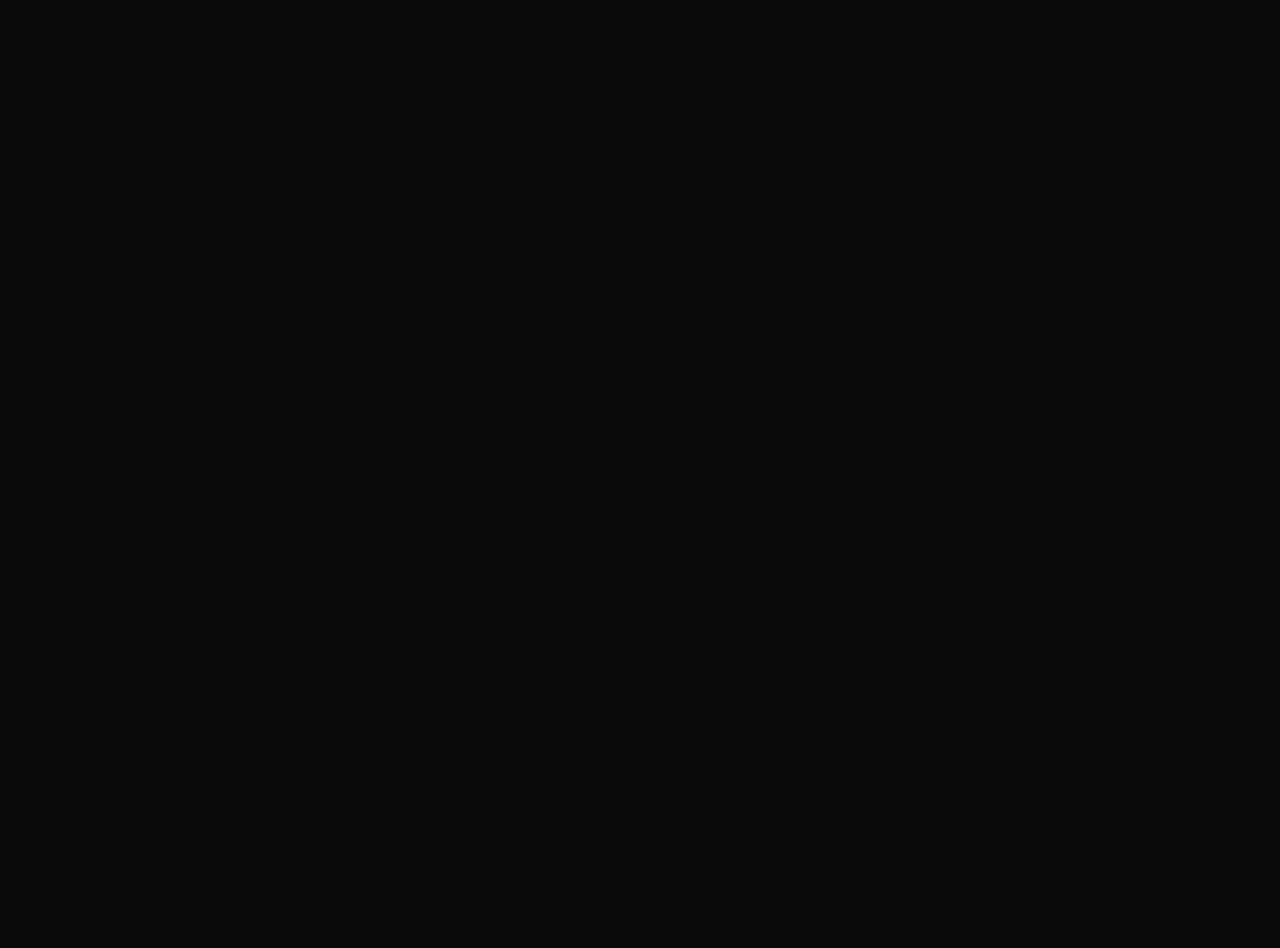
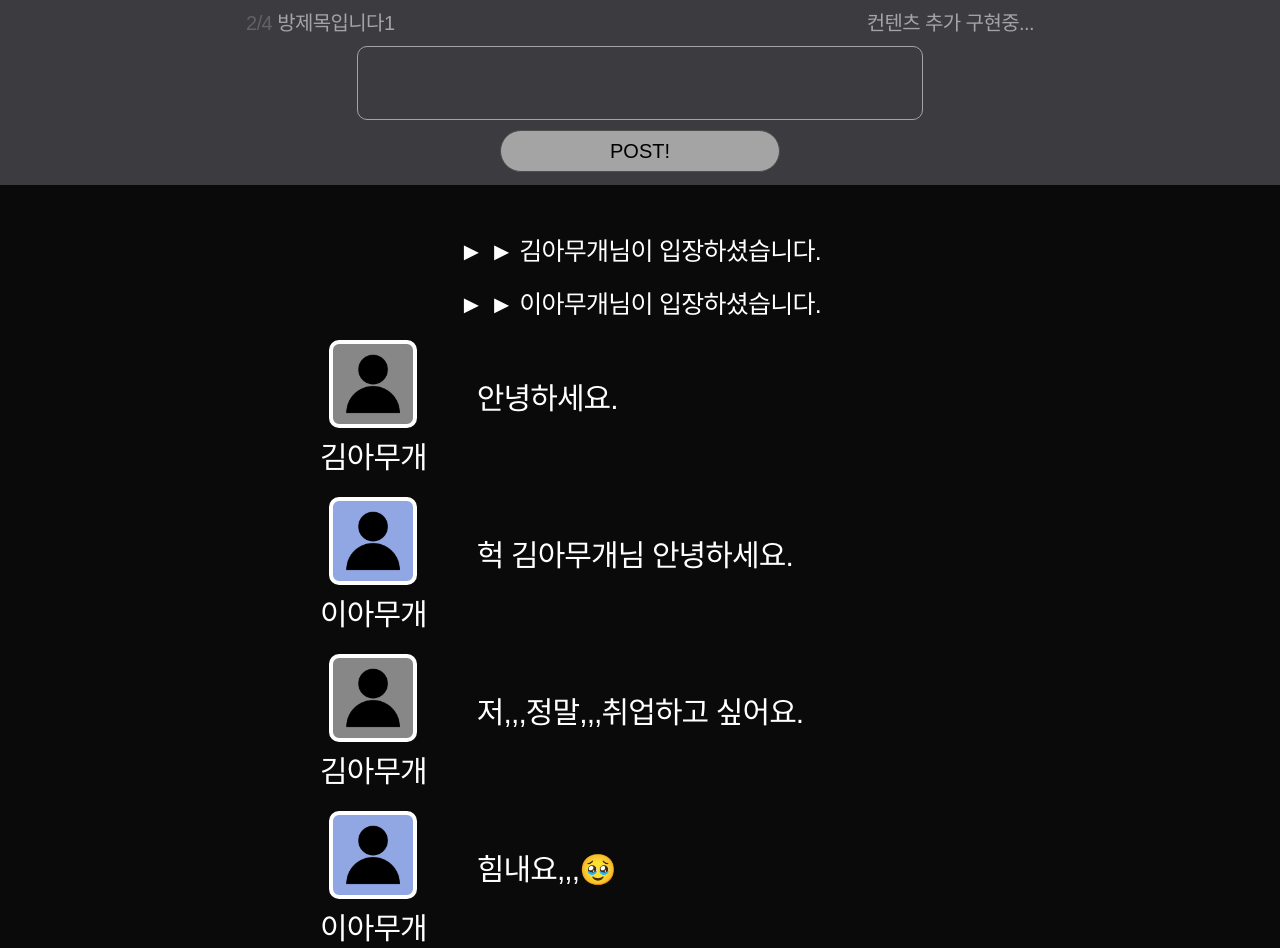
Before and after one commit to daehoddunddun/DHHH-Chatting, a React (Vite) app: page /room in a window 1280 px wide. Before the commit this address had no page. Before the commit the page ends 800 px from the top, so only its background shows below. Built offline with nearby package versions, Linux system fonts and the light colour scheme.

Commit message:
11/06 chatting layout commit

```diff
--- a/src/Router.jsx
+++ b/src/Router.jsx
@@ -3,6 +3,7 @@ import { BrowserRouter, Route, Routes } from "react-router-dom";
 import Chat from "./pages/chat/Chat";
 import Index from "./pages/Index";
 import CreateRoom from "./pages/chat/create/CreateRoom";
+import RoomContens from "./pages/chat/room/RoomContens";
 
 const Router = () => {
   return (
@@ -11,6 +12,7 @@ const Router = () => {
         <Route path="/" element={<Index />} />
         <Route path="/chat" element={<Chat />} />
         <Route path="/chat/create" element={<CreateRoom />} />
+        <Route path="/room" element={<RoomContens />} />
       </Routes>
     </BrowserRouter>
   );
--- a/src/pages/chat/Chat.jsx
+++ b/src/pages/chat/Chat.jsx
@@ -10,6 +10,7 @@ function Chat() {
   const createRoom = () => {
     navigate("/chat/create");
   };
+
   return (
     <div className="chat-container">
       <div className="chat-item-warp">
@@ -18,7 +19,14 @@ function Chat() {
             <Link to="/" className="go-home">
               Home
             </Link>
-            <p className="reload">새로고침</p>
+            <p
+              className="reload"
+              onClick={() => {
+                location.reload();
+              }}
+            >
+              새로고침
+            </p>
             <img className="peoples-img" src="./peoples.png" alt="사람이미지" />
           </div>
           <div className="chat-create-item">
--- a/src/pages/chat/Chat.scss
+++ b/src/pages/chat/Chat.scss
@@ -37,6 +37,7 @@
           font-size: 20px;
           margin-left: 20px;
           color: gray;
+          cursor: pointer;
         }
 
         .peoples-img {
--- a/src/pages/chat/components/ChatRoom.jsx
+++ b/src/pages/chat/components/ChatRoom.jsx
@@ -1,4 +1,5 @@
 import React from "react";
+import { Link, useNavigate } from "react-router-dom";
 import "./ChatRoom.scss";
 
 function ChatRoom(props) {
@@ -6,7 +7,9 @@ function ChatRoom(props) {
     <div>
       <div className="chat-room-list">
         <p className="room-num">1</p>
-        <strong className="chat-room-name">방제목입니다1</strong>
+        <Link to="/room" className="chat-room-name">
+          방제목입니다1
+        </Link>
         <div className="chat-create-user">김아무개</div>
         <div className="chat-user-max">2/4</div>
       </div>
--- a/src/pages/chat/components/ChatRoom.scss
+++ b/src/pages/chat/components/ChatRoom.scss
@@ -3,11 +3,14 @@
   justify-content: space-around;
   width: 100%;
   padding-top: 20px;
+
   .room-num {
     font-size: 25px;
   }
   .chat-room-name {
     font-size: 25px;
+    text-decoration: none;
+    cursor: pointer;
   }
   .chat-create-user {
     font-size: 25px;
--- a/src/pages/chat/components/ChatSub.scss
+++ b/src/pages/chat/components/ChatSub.scss
@@ -25,6 +25,10 @@
         letter-spacing: 2px;
         margin: 10px 0;
       }
+
+      .logout {
+        cursor: pointer;
+      }
     }
   }
   .chat-sub-box {
@@ -45,6 +49,7 @@
       border: 1px solid gray;
       border-radius: 10px;
       font-size: 20px;
+      outline: none;
     }
 
     .select-view {
@@ -58,6 +63,7 @@
       input {
         width: 20px;
         height: 20px;
+        outline: none;
       }
 
       p {
--- /dev/null
+++ b/src/pages/chat/room/RoomContens.jsx
@@ -0,0 +1,69 @@
+import React from "react";
+import "./RoomContens.scss";
+
+function RoomContens(props) {
+  return (
+    <div className="room-contents-wrap">
+      <div className="message-post-box">
+        <div className="top-post-menu">
+          <p className="room-info">
+            <span className="room-member-max">2/4</span>방제목입니다1
+          </p>
+          <p className="room-menu-icon">컨텐츠 추가 구현중...</p>
+        </div>
+        <input className="post-input" type="text" />
+        <button className="input-btn">POST!</button>
+      </div>
+      <div className="view-input-message">
+        <p className="login-user">► ► 김아무개님이 입장하셨습니다.</p>
+        <p className="login-user">► ► 이아무개님이 입장하셨습니다.</p>
+        <li className="view-input-box">
+          <div className="user-profile">
+            <img
+              className="user-profile-img"
+              src="./profile.png"
+              alt="유저프로필"
+            />
+            <p className="user-name">김아무개</p>
+          </div>
+          <p className="user-text">안녕하세요.</p>
+        </li>
+        <li className="view-input-box2">
+          <div className="user-profile">
+            <img
+              className="user-profile-img"
+              src="./profile.png"
+              alt="유저프로필"
+            />
+            <p className="user-name">이아무개</p>
+          </div>
+          <p className="user-text">헉 김아무개님 안녕하세요.</p>
+        </li>
+        <li className="view-input-box">
+          <div className="user-profile">
+            <img
+              className="user-profile-img"
+              src="./profile.png"
+              alt="유저프로필"
+            />
+            <p className="user-name">김아무개</p>
+          </div>
+          <p className="user-text">저,,,정말,,,취업하고 싶어요.</p>
+        </li>
+        <li className="view-input-box2">
+          <div className="user-profile">
+            <img
+              className="user-profile-img"
+              src="./profile.png"
+              alt="유저프로필"
+            />
+            <p className="user-name">이아무개</p>
+          </div>
+          <p className="user-text">힘내요,,,🥹</p>
+        </li>
+      </div>
+    </div>
+  );
+}
+
+export default RoomContens;
--- /dev/null
+++ b/src/pages/chat/room/RoomContens.scss
@@ -0,0 +1,139 @@
+.room-contents-wrap {
+  width: 100%;
+  display: flex;
+  flex-direction: column;
+  align-items: center;
+
+  .message-post-box {
+    background: rgba(60, 60, 64);
+    display: flex;
+    flex-direction: column;
+    justify-content: flex-start;
+    align-items: center;
+    width: 100%;
+    height: 185px;
+
+    .top-post-menu {
+      display: flex;
+      justify-content: space-around;
+      width: 90rem;
+      margin-top: 10px;
+
+      .room-info {
+        font-size: 20px;
+        color: rgb(164, 164, 165);
+
+        .room-member-max {
+          font-size: 20px;
+          color: rgb(97, 97, 102);
+          margin-right: 5px;
+        }
+      }
+
+      .room-menu-icon {
+        font-size: 20px;
+        color: rgb(164, 164, 165);
+      }
+    }
+
+    .post-input {
+      background: rgba(164, 164, 165, 0);
+      width: 40rem;
+      height: 5rem;
+      margin-top: 10px;
+      border: 1px solid rgb(164, 164, 165);
+      border-radius: 10px;
+    }
+
+    .input-btn {
+      background: rgb(164, 164, 165);
+      width: 20rem;
+      height: 3rem;
+      margin-top: 10px;
+      border: 1px solid rgb(78, 78, 78);
+      border-radius: 30px;
+      font-size: 20px;
+    }
+  }
+  .view-input-message {
+    margin-top: 30px;
+    width: 50%;
+    display: flex;
+    flex-direction: column;
+    justify-content: center;
+
+    .login-user {
+      font-size: 25px;
+      color: white;
+      margin: 0 auto;
+      margin-top: 20px;
+    }
+
+    .view-input-box {
+      list-style: none;
+      display: flex;
+      align-items: center;
+
+      .user-profile {
+        display: flex;
+        flex-direction: column;
+        justify-content: center;
+        align-items: center;
+        margin-top: 20px;
+
+        .user-profile-img {
+          background: rgba(255, 255, 255, 0.51);
+          width: 80px;
+          height: 80px;
+          border: 4px solid white;
+          border-radius: 10px;
+        }
+
+        .user-name {
+          color: white;
+          font-size: 30px;
+          margin-top: 10px;
+        }
+      }
+
+      .user-text {
+        color: white;
+        font-size: 30px;
+        margin-left: 50px;
+      }
+    }
+    .view-input-box2 {
+      list-style: none;
+      display: flex;
+      align-items: center;
+
+      .user-profile {
+        display: flex;
+        flex-direction: column;
+        justify-content: center;
+        align-items: center;
+        margin-top: 20px;
+
+        .user-profile-img {
+          background: rgb(145, 167, 227);
+          width: 80px;
+          height: 80px;
+          border: 4px solid white;
+          border-radius: 10px;
+        }
+
+        .user-name {
+          color: white;
+          font-size: 30px;
+          margin-top: 10px;
+        }
+      }
+
+      .user-text {
+        color: white;
+        font-size: 30px;
+        margin-left: 50px;
+      }
+    }
+  }
+}
```
Also changed, not shown: public/cloud.png (added), 1 other file (tests, documents, lock files or other folders).
